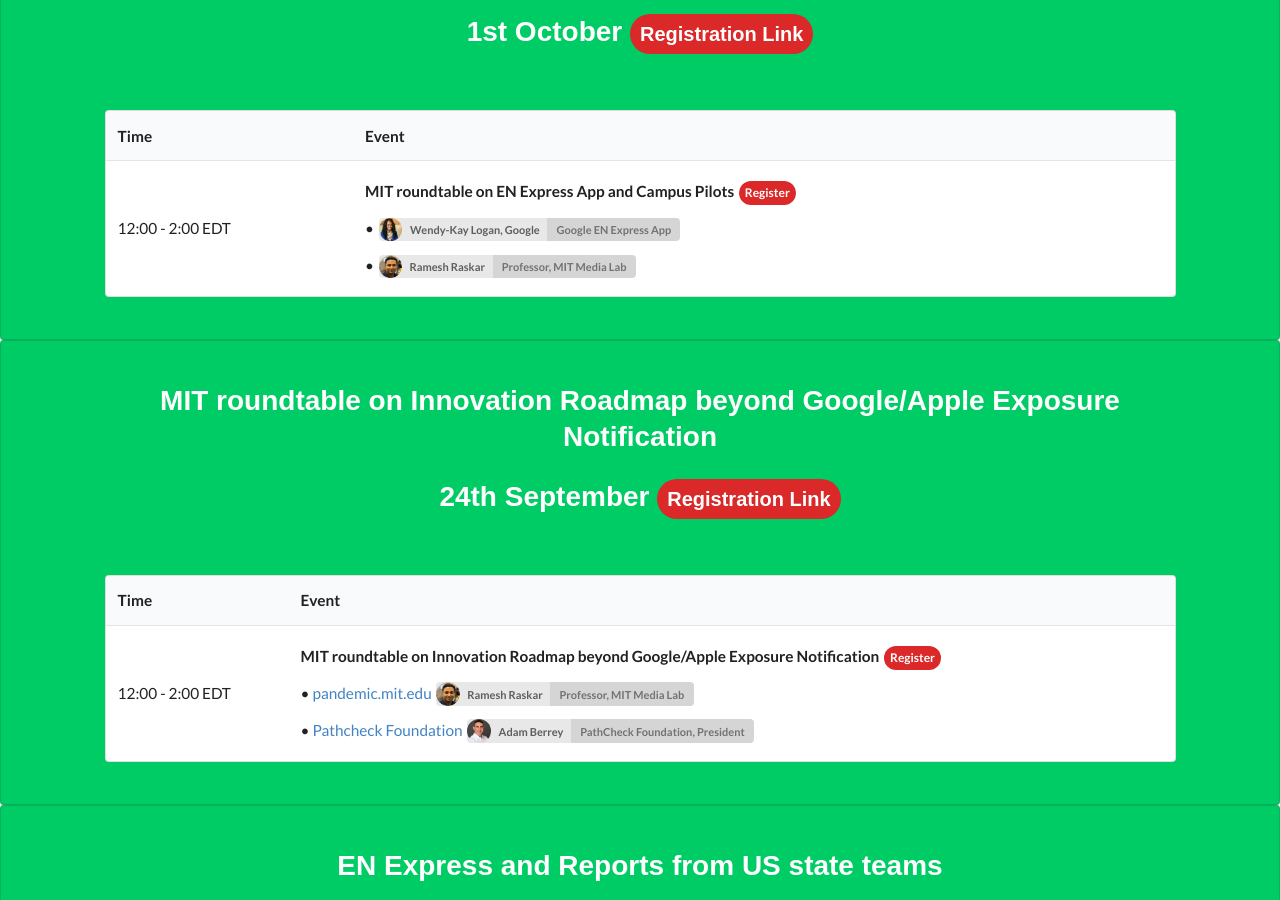
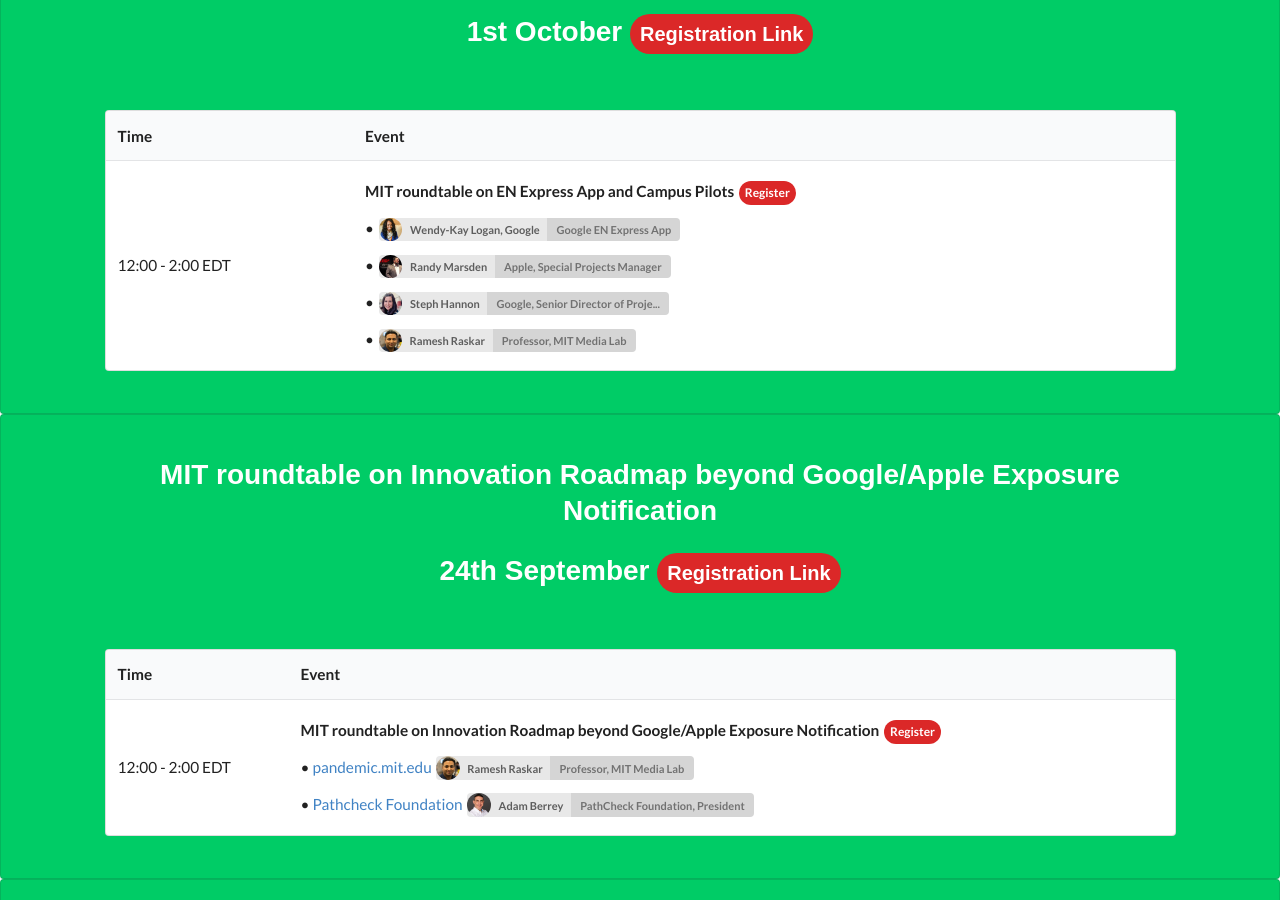
Before and after one commit to responsible-data-summit/events, a Jekyll site: the page built from agenda-0806.html, in a window 1280 px wide and 900 px high, scrolled down 322 px. Built offline with Jekyll 4.4.1, drawn with Linux system fonts in a browser that asks for light colours; some web fonts are replaced; comment, search, counter and statistics services are not loaded.

Commit message:
add speakers

```diff
--- a/_data/agenda1001.yml
+++ b/_data/agenda1001.yml
@@ -4,4 +4,6 @@
       register: "https://mit.zoom.us/webinar/register/WN_J08Ok9ptTeGhOKowBX8I-Q"
       speakers:
         - name: Wendy-Kay Logan, Google
+        - name: Randy Marsden
+        - name: Steph Hannon
         - name: Ramesh Raskar
--- a/_data/speakers_trust.yml
+++ b/_data/speakers_trust.yml
@@ -171,3 +171,13 @@
   title: |
     Google EN Express App
   avatar: wendykaylogan.jpg
+
+- name: Randy Marsden
+  title: |
+    Apple, Special Projects Manager
+  avatar: randymarsden.jpg
+
+- name: Steph Hannon
+  title: |
+    Google, Senior Director of Project Management
+  avatar: stephhannon.jpg
```
Also changed, not shown: assets/img/speakers/randymarsden.jpg (added), assets/img/speakers/stephhannon.jpg (added).
